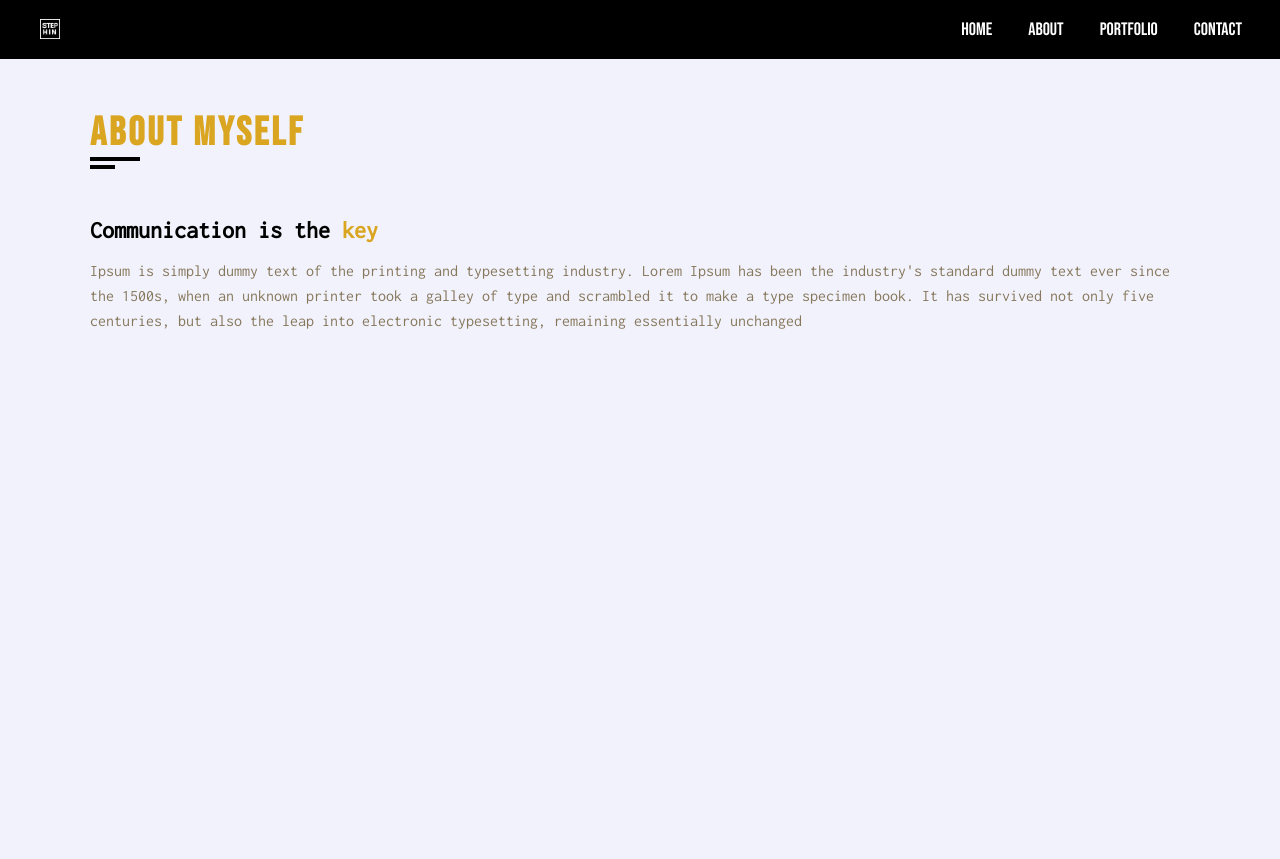
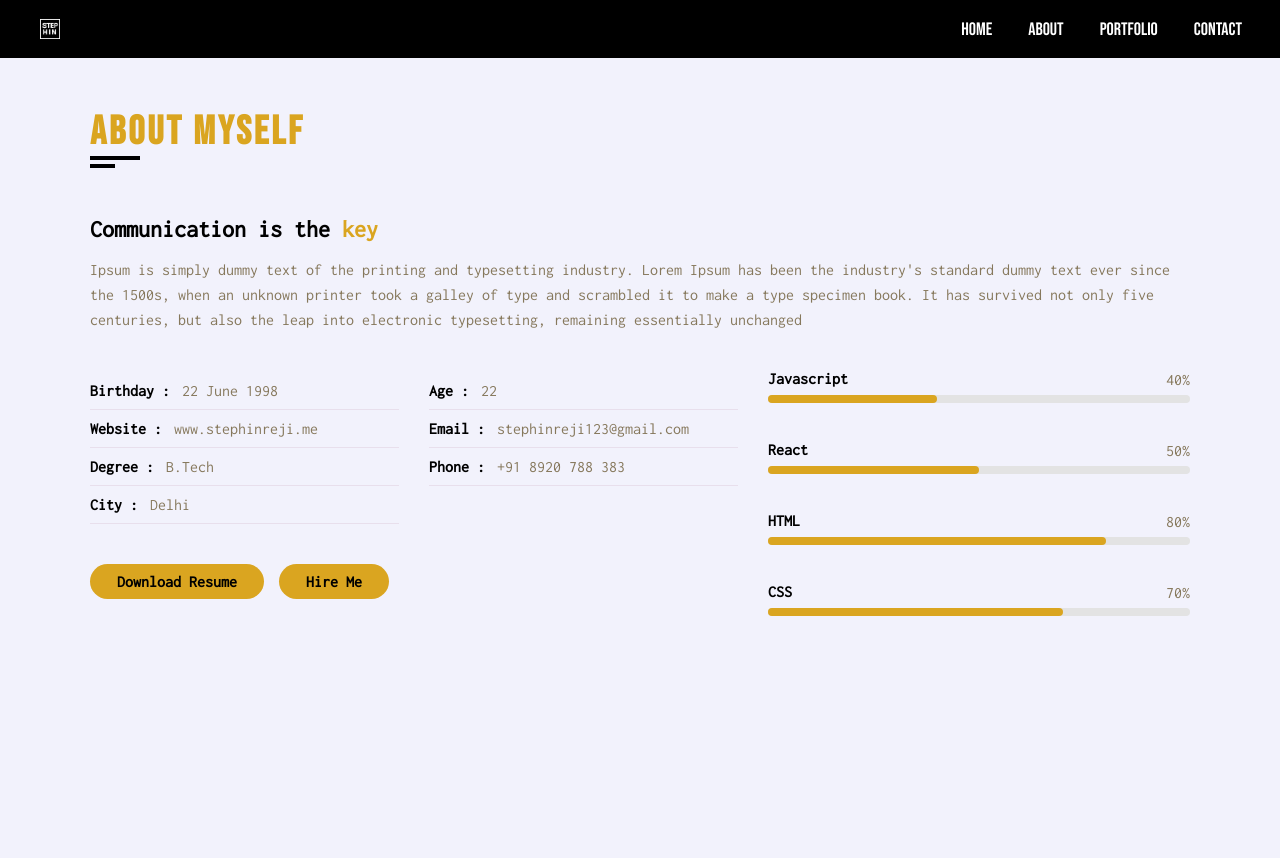
Before and after one commit to stephin007/myportfolio, a React (Create React App) app: page /about in a window 1280 px wide. Built offline with nearby package versions, Linux system fonts and the light colour scheme.

Commit message:
Added personal details and skills

```diff
--- a/src/components/About.js
+++ b/src/components/About.js
@@ -1,4 +1,5 @@
 import React, {Component} from 'react'
+import {Link} from 'react-router-dom'
 
 import '../css/about.css'
 
@@ -20,6 +21,71 @@ class About extends Component{
                                         <p>Ipsum is simply dummy text of the printing and typesetting industry. Lorem Ipsum has been the industry's standard dummy text ever since the 1500s, when an unknown printer took a galley of type and scrambled it to make a type specimen book. It has survived not only five centuries, but also the leap into electronic typesetting, remaining essentially unchanged</p>
                                     </div>
                                 </div>
+                                <div className="row">
+                                    <div className="personal-info padd-15">
+                                        <div className="row">
+                                            <div className="info-item padd-15">
+                                                <p>Birthday : <span>22 June 1998</span></p>
+                                            </div>
+                                            <div className="info-item padd-15">
+                                                <p>Age : <span>22</span></p>
+                                            </div>
+                                            <div className="info-item padd-15">
+                                                <p>Website : <span>www.stephinreji.me</span></p>
+                                            </div>
+                                            <div className="info-item padd-15">
+                                                <p>Email : <span>stephinreji123@gmail.com</span></p>
+                                            </div>
+                                            <div className="info-item padd-15">
+                                                <p>Degree : <span>B.Tech</span></p>
+                                            </div>
+                                            <div className="info-item padd-15">
+                                                <p>Phone : <span>+91 8920 788 383</span></p>
+                                            </div>
+                                            <div className="info-item padd-15">
+                                                <p>City : <span>Delhi</span></p>
+                                            </div>
+                                        </div>
+                                        <div className="row">
+                                            <div className="buttons padd-15">
+                                                <a href="https://www.google.com" className="bn">Download Resume</a>
+                                                <a href="https://www.google.com" className="bn bn-space">Hire Me</a>
+                                            </div>
+                                        </div>
+                                    </div>
+                                    <div className="skills padd-15">
+                                        <div className="row">
+                                            <div className="skill-item padd-15">
+                                                <h5>Javascript</h5>
+                                                <div className="progress">
+                                                    <div className="progress-in" style= {{width: "40%"}}></div>
+                                                    <div className="skill-percent">40%</div>
+                                                </div>
+                                            </div>
+                                            <div className="skill-item padd-15">
+                                                <h5>React</h5>
+                                                <div className="progress">
+                                                    <div className="progress-in" style= {{width: "50%"}}></div>
+                                                    <div className="skill-percent">50%</div>
+                                                </div>
+                                            </div>
+                                            <div className="skill-item padd-15">
+                                                <h5>HTML</h5>
+                                                <div className="progress">
+                                                    <div className="progress-in" style= {{width: "80%"}}></div>
+                                                    <div className="skill-percent">80%</div>
+                                                </div>
+                                            </div>
+                                            <div className="skill-item padd-15">
+                                                <h5>CSS</h5>
+                                                <div className="progress">
+                                                    <div className="progress-in" style= {{width: "70%"}}></div>
+                                                    <div className="skill-percent">70%</div>
+                                                </div>
+                                            </div>
+                                        </div>
+                                    </div>
+                                </div>
                             </div>
                         </div>
                     </div>
--- a/src/css/about.css
+++ b/src/css/about.css
@@ -1,5 +1,9 @@
 @import url('https://fonts.googleapis.com/css2?family=Bebas+Neue&display=swap');
 @import url('https://fonts.googleapis.com/css2?family=Inconsolata&display=swap');
+
+*{
+    font-family: 'Inconsolata', monospace;
+}
 
 .section .container{
     padding-top: 50px;
@@ -8,7 +12,7 @@
     min-height: 100vh;
 }
 
-.conatiner{
+.container{
     min-height: 100vh;
 }
 
@@ -94,8 +98,119 @@
 
 .about .about-content .about-text p{
     font-size: 16px;
+    font-weight: 500;
     line-height: 25px;
     color: #86785c;
     margin: 0;
-    font-family: 'Inconsolata', monospace;
 }
+
+.about .about-content .personal-info{
+    /* background-color: red; */
+    -ms-flex: 0 0 60%;
+    flex: 0 0 60%;
+    max-width: 60%;
+    margin-top: 40px;
+}
+
+.about .about-content .personal-info .info-item{
+    -ms-flex: 0 0 50%;
+    flex: 0 0 50%;
+    max-width: 50%;
+}
+
+.about .about-content .personal-info .info-item p{
+    font-weight: 600;
+    padding: 10px 0;
+    font-size: 16px;
+    margin: 0;
+    border-bottom: 1px solid #e8dfec;
+}
+
+.about .about-content .personal-info .info-item p span{
+    font-weight: 400;
+    color: #86785c;
+    margin-left: 4px;
+    display: inline-block;
+}
+
+.about .about-content .personal-info .buttons{
+    margin-top: 30px;
+}
+
+.bn{
+    font-size: 16px;
+    background-color: goldenrod;
+    font-weight: 600;
+    padding: 9px 27px;
+    color: black;
+    border-radius: 40px;
+    -webkit-transition: all 0.3 ease;
+    transition: all 0.3 ease;
+    display: inline-block;
+    white-space: nowrap;
+}
+
+.bn:hover{
+    -webkit-transform: scale(1.05);
+    transform: scale(1.05);
+}
+
+
+.about .about-content .personal-info .buttons .bn{
+    margin-right: 15px;
+    margin-top: 10px;
+}
+
+.about .about-content .skills{
+    /* background-color: blue; */
+    -ms-flex: 0 0 40%;
+    flex: 0 0 40%;
+    max-width: 40%;
+    margin-top: 30px;
+}
+
+.about .about-content .skills .skill-item{
+    -ms-flex: 0 0 100%;
+    flex: 0 0 100%;
+    max-width: 100%;
+}
+
+.about .about-content .skills .skill-item h5{
+    line-height: 33px;
+    font-weight: 600;
+    color: black;
+    font-size: 16px;
+    text-transform: capitalize;
+    margin: 0;
+}
+
+.about .about-content .skills .skill-item .progress{
+    background-color: #e3e3e3;
+    height: 8px;
+    border-radius: 4px;
+    width: 100%;
+    position: relative;
+}
+
+.about .about-content .skills .skill-item{
+    margin-bottom: 30px;
+}
+
+.about .about-content .skills .skill-item .progress .progress-in{
+    position: absolute;
+    left: 0;
+    top: 0;
+    height: 100%;
+    background-color: goldenrod;
+    border-radius: 4px;
+}
+
+.about .about-content .skills .skill-item .skill-percent{
+    /* display: none; */
+    line-height: 40px;
+    position: absolute;
+    right: 0;
+    top: -35px;
+    font-weight: 400;
+    color: #86785c;
+}
```
